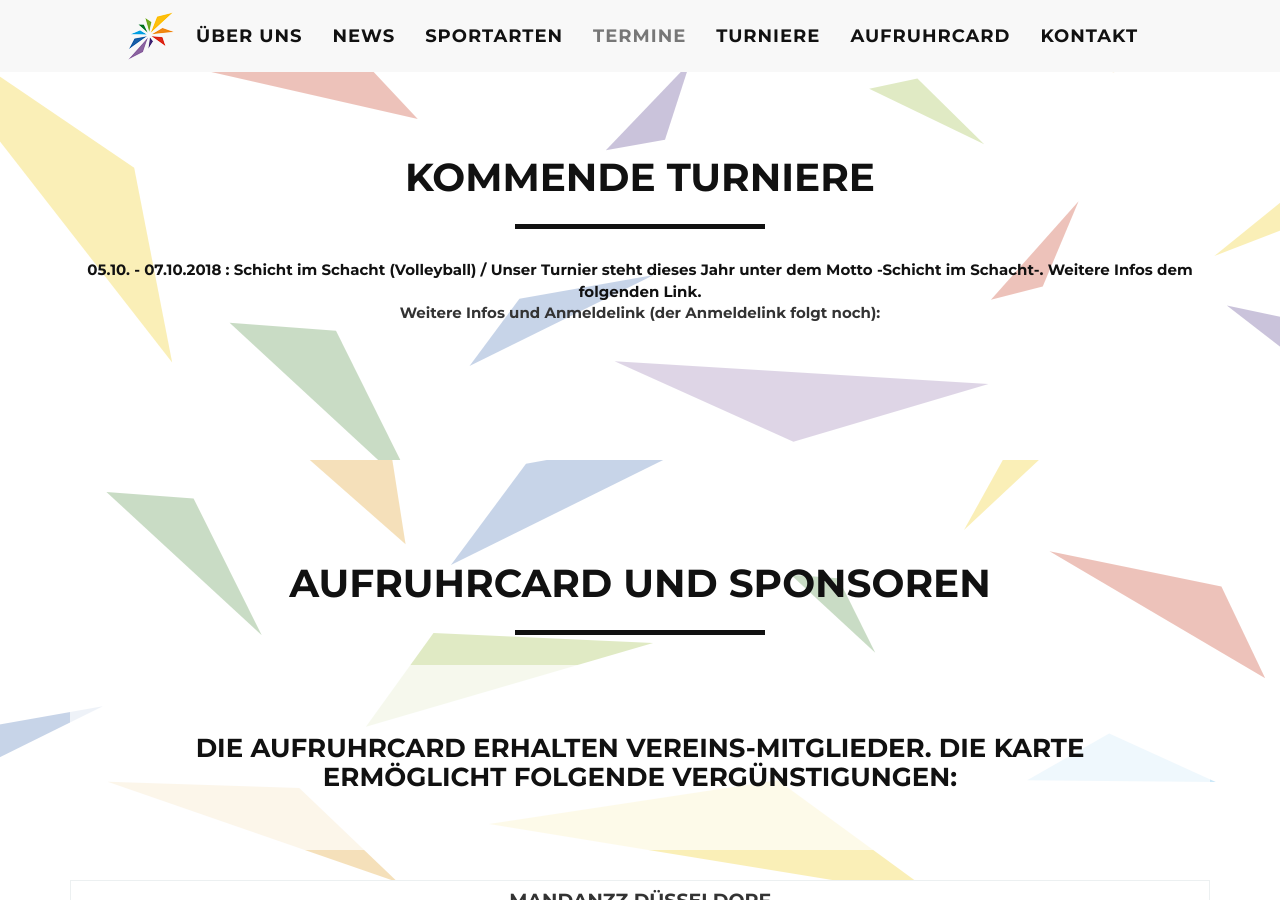
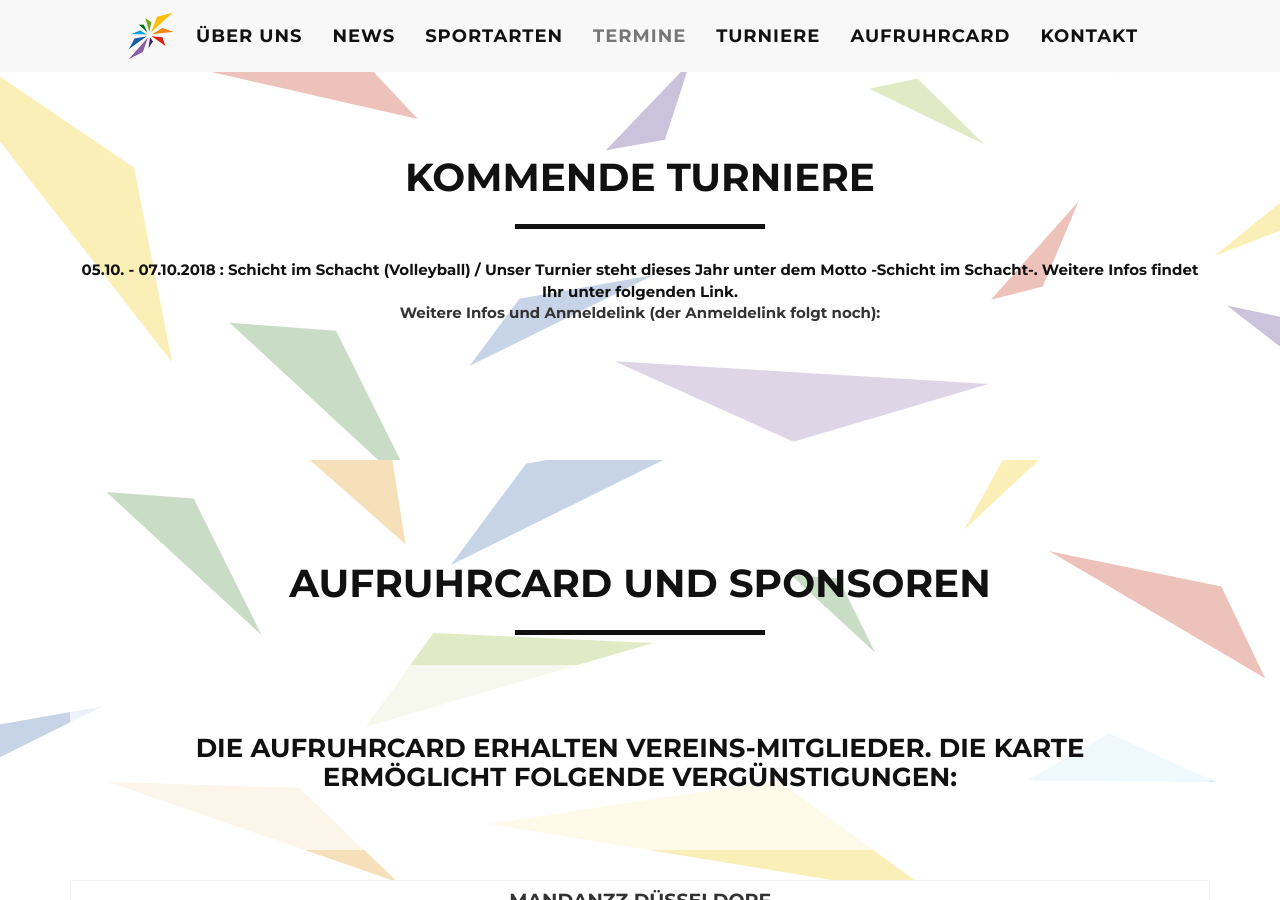
Before and after one commit to scarweb/scarweb.github.io, a Jekyll site: the page built from index.html, in a window 1280 px wide and 900 px high, scrolled down 4040 px. Built offline with Jekyll 4.4.1, drawn with Linux system fonts in a browser that asks for light colours.

Commit message:
Update tourniere.yml

```diff
--- a/_data/tourniere.yml
+++ b/_data/tourniere.yml
@@ -1,3 +1,3 @@
 - name: Schicht im Schacht (Volleyball)
   datum: 05.10. - 07.10.2018
-  text: Unser Turnier steht dieses Jahr unter dem Motto -Schicht im Schacht-. Weitere Infos dem folgenden Link.
+  text: Unser Turnier steht dieses Jahr unter dem Motto -Schicht im Schacht-. Weitere Infos findet Ihr unter folgenden Link.
```
